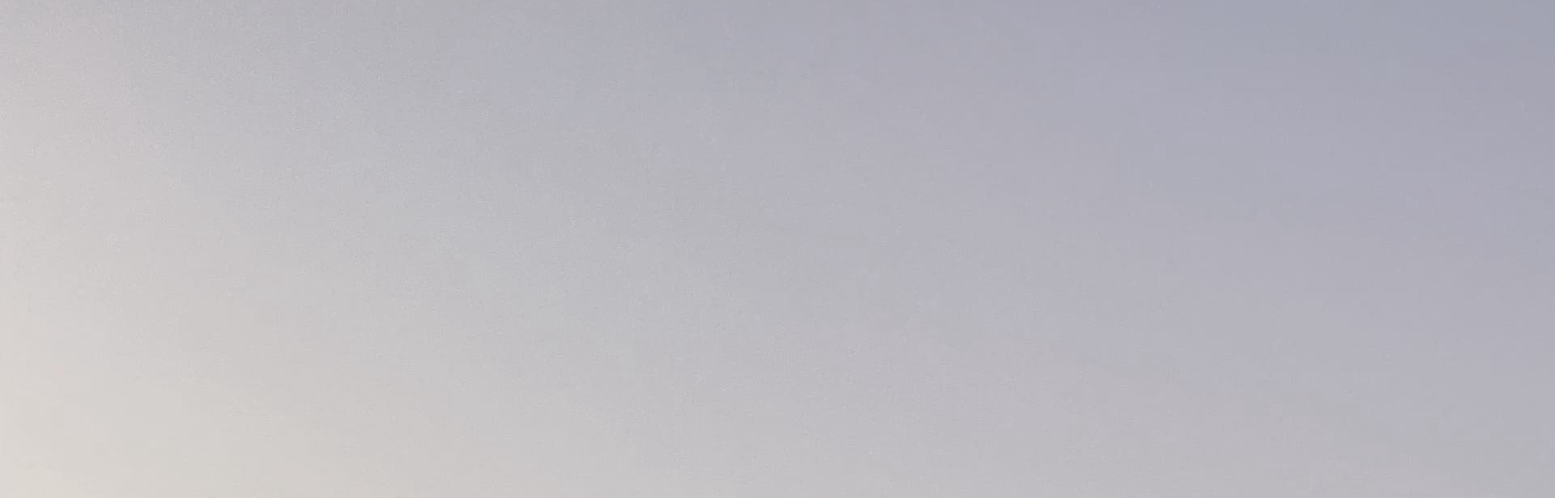
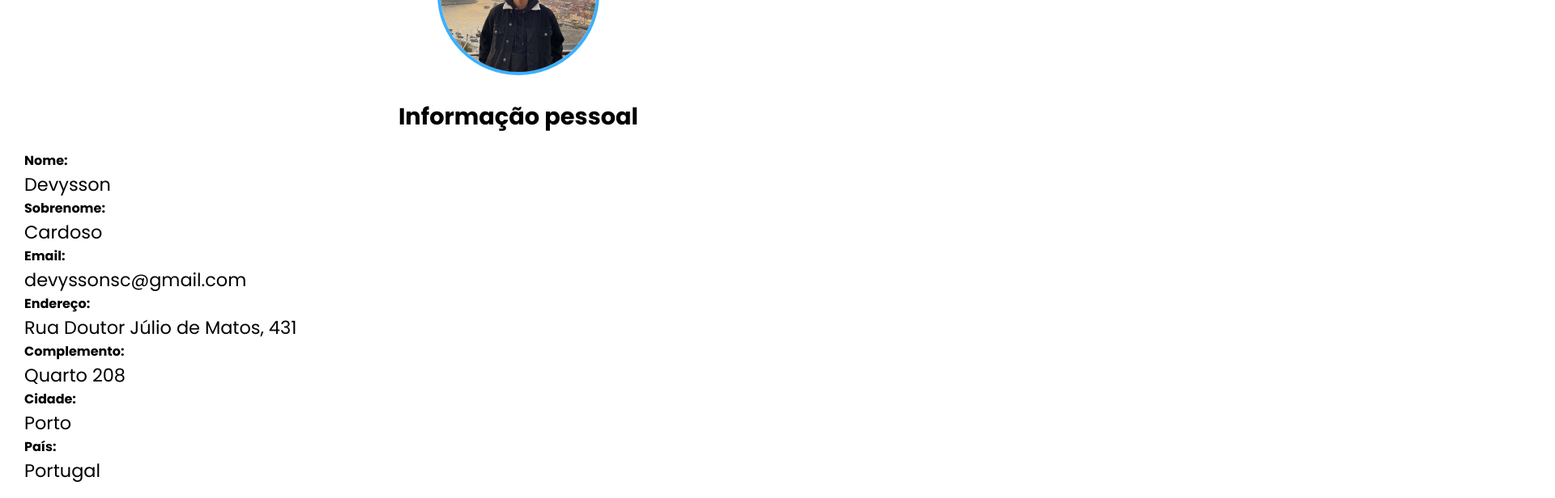
Before and after one commit to devyssonsc/spy-suggar-frontend, an Angular app: page /profile in a window 1280 px wide. Shown: the part 300-916 px from the top of the page at 81% size, 1920 px wide, since content can reach past the window. Built offline with nearby package versions, Linux system fonts and the light colour scheme.

Commit message:
feat: estiliza página de perfil

```diff
--- a/src/app/pages/profile-page/profile-page.component.html
+++ b/src/app/pages/profile-page/profile-page.component.html
@@ -1,22 +1,22 @@
 <app-navbar></app-navbar>
     <div class="profile-container">
         <img src="../../../assets/img/foto-github.jpg">
-</div>
         <div class="personal-information">
-    <!-- <h1>Informação pessoal</h1>
+            <h1>Informação pessoal</h1>
             <p>Nome:</p>
-    <span>{{name}}</span>
+            <span>Devysson</span>
             <p>Sobrenome:</p>
-    <span>{{surname}}</span>
+            <span>Cardoso</span>
             <p>Email:</p>
-    <span>{{email}}</span>
+            <span>devyssonsc&#64;gmail.com</span>
             <p>Endereço:</p>
-    <span>{{address}}</span>
+            <span>Rua Doutor Júlio de Matos, 431</span>
             <p>Complemento:</p>
-    <span>{{complementAddress}}</span>
+            <span>Quarto 208</span>
             <p>Cidade:</p>
-    <span>{{city}}</span>
+            <span>Porto</span>
             <p>País:</p>
-    <span>{{country}}</span> -->
+            <span>Portugal</span>
 
         </div>
+    </div>
--- a/src/app/pages/profile-page/profile-page.component.scss
+++ b/src/app/pages/profile-page/profile-page.component.scss
@@ -0,0 +1,44 @@
+@import "../../../styles/variables.scss";
+
+.profile-container{
+    width: 100%;
+    display: flex;
+    justify-content: center;
+    align-items: center;
+    flex-direction: column;
+    padding: 50px 20px 20px 20px;
+    gap: 20px;
+
+    img{
+        width: 200px;
+        height: 200px;
+        border-radius: 100%;
+        border: 4px solid $primary-color;
+        object-fit: cover;
+        cursor: pointer;
+    }
+
+    .personal-information{
+        width: 100%;
+        display: flex;
+        justify-content: center;
+        align-items: flex-start;
+        flex-direction: column;
+        padding: 10px;
+
+        h1{
+            font-size: 1.8em;
+            margin-bottom: 20px;
+            align-self: center;
+        }
+
+        p{
+            font-weight: 600;
+        }
+
+        span{
+            font-size: 1.4em;
+        }
+    }
+
+}
```
Lines whose indentation alone changed are shown as unchanged.
